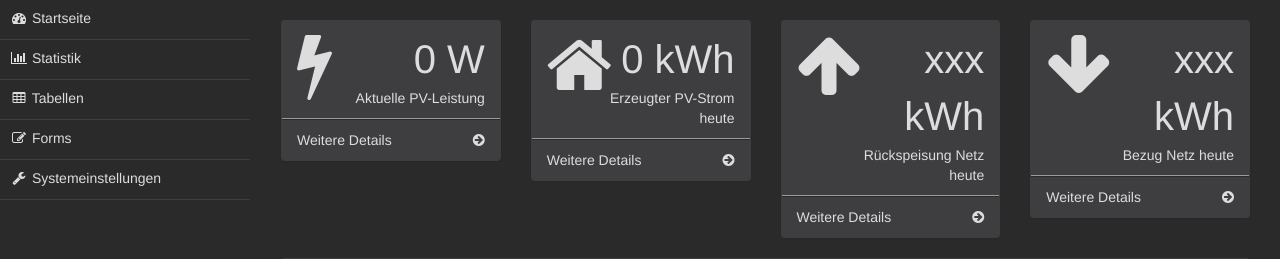
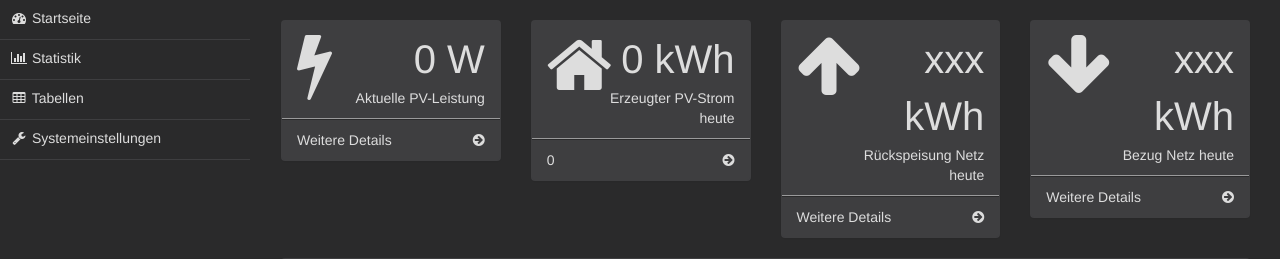
Before and after one commit to enzoferrari91/pvmonitor, a Flask app: page / in a window 1280 px wide. Shown: the part 51-310 px from the top of the page. Run offline with Flask 2, Linux system fonts and the light colour scheme; data that the repository does not hold is empty; some libraries are stand-ins or nearby versions; some web fonts are replaced.

Commit message:
Update index.html

```diff
--- a/templates/index.html
+++ b/templates/index.html
@@ -48,9 +48,6 @@
                         </li>
                         <li>
                             <a href="/"><i class="fa fa-table fa-fw"></i> Tabellen</a>
-                        </li>
-                        <li>
-                            <a href="/"><i class="fa fa-edit fa-fw"></i> Forms</a>
                         </li>
                         <li>
                             <a href="/"><i class="fa fa-wrench fa-fw"></i> Systemeinstellungen</a>
@@ -111,7 +108,7 @@
                         </div>
                         <a href="#">
                             <div class="panel-footer">
-                                <span class="pull-left">Weitere Details</span>
+                                <span class="pull-left">{{ total_energy_pv }}</span>
                                 <span class="pull-right"><i class="fa fa-arrow-circle-right"></i></span>
                                 <div class="clearfix"></div>
                             </div>
```
